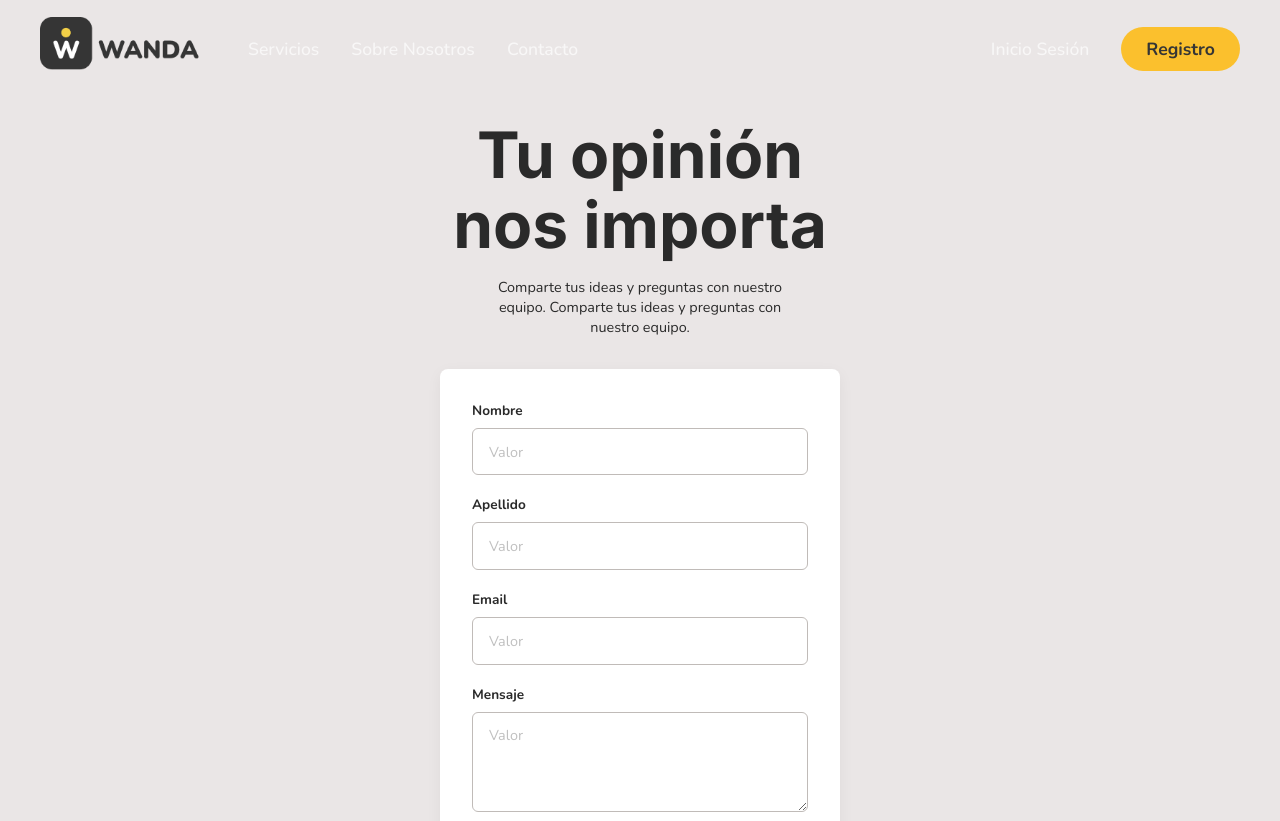
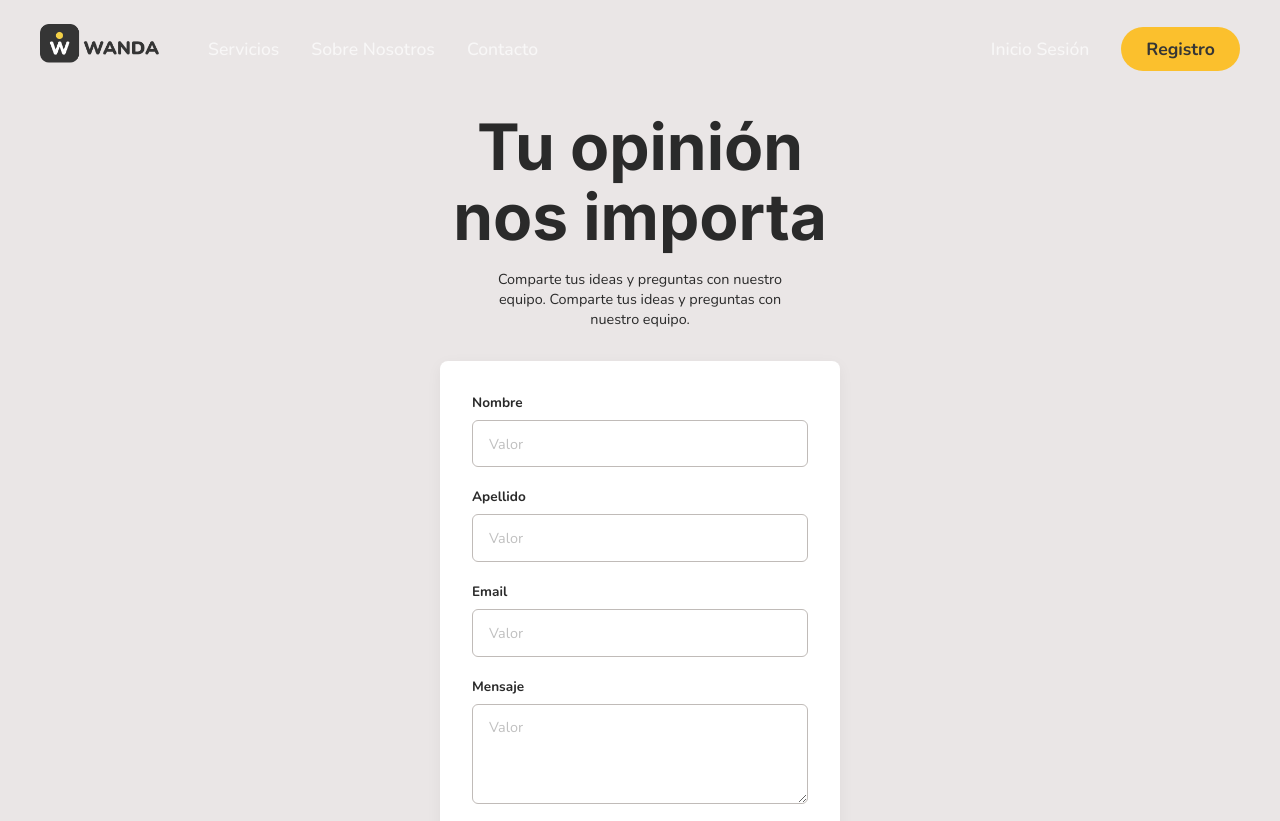
Before and after one commit to Blancaclaire/WandaEnterprise, a website: page contact.html in a window 1280 px wide. Shown: the top 821 px of the page. Drawn offline with nearby package versions, Linux system fonts and the light colour scheme.

Commit message:
arreglado del todo nav para todas las paginas

```diff
--- a/styles/components/nav.scss
+++ b/styles/components/nav.scss
@@ -22,6 +22,7 @@
     }
 
     &__logo {
+        @include scale-efect();
 
         &-reduced {
             width: 2.5em;
@@ -140,6 +141,7 @@
                 transition: width 0.3s ease;
                 display: block;
                 margin-right: 3rem;
+
             }
 
         }
@@ -193,8 +195,5 @@
     .main-header {
         height: 100px;
 
-        &__logo img {
-            width: 160px;
-        }
     }
 }
--- a/styles/pages/contact.scss
+++ b/styles/pages/contact.scss
@@ -2,12 +2,7 @@
 @use '../base/mixins' as *;
 @use '../components/buttons.scss' as *;
 
-.page-contact {
 
-    main {
-        padding-top: 0.5em;
-    }
-}
 
 .contact-page {
     display: flex;
@@ -27,7 +22,7 @@
 
 .intro {
     text-align: center;
-    margin-bottom: rem;
+    margin-bottom: 0rem;
 
     &__title {
         font-family: $font-titles ;
@@ -166,4 +161,6 @@
         }
 
     }
+
+
 }
```
Also changed, not shown: build/main.css, 1 other file. Lines whose indentation alone changed are shown as unchanged.
